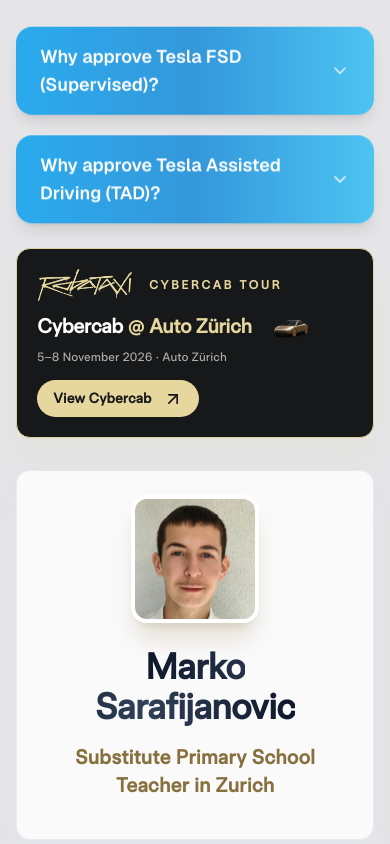
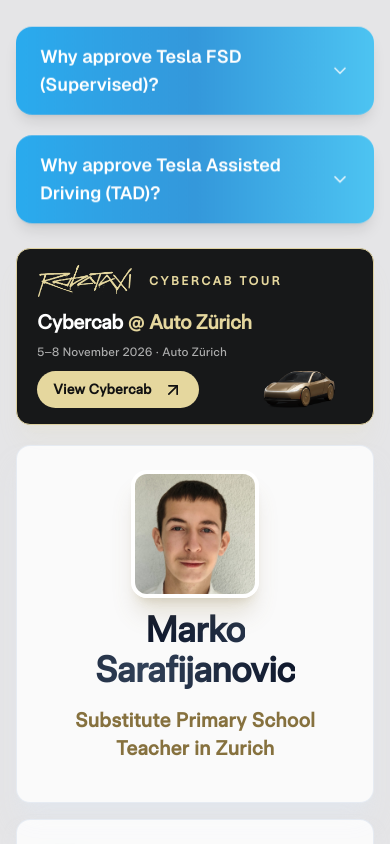
Before and after one commit to markosaraf/Marko_sarafijanovic, a Next.js app: page / in a window 390 px wide. Shown: the top 844 px of the page. Built offline with nearby package versions, Linux system fonts and the light colour scheme.

Commit message:
Refine light Cybercab icon and compact mobile homepage CTA

```diff
--- a/src/components/cybercab/home-gold.tsx
+++ b/src/components/cybercab/home-gold.tsx
@@ -418,15 +418,16 @@ export default function Home() {
               <span aria-label="Robotaxi" role="img" className="mr-2 inline-block h-8 w-24 shrink-0 bg-[#DCA842]" style={{ maskImage: 'url(/cybercab/robotaxi-logo.png)', maskSize: 'contain', maskPosition: 'center', maskRepeat: 'no-repeat', WebkitMaskImage: 'url(/cybercab/robotaxi-logo.png)', WebkitMaskSize: 'contain', WebkitMaskPosition: 'center', WebkitMaskRepeat: 'no-repeat' }} />
               CYBERCAB TOUR
             </span>
-            <h2 className="text-2xl font-semibold tracking-tight sm:text-3xl">Cybercab <span className="text-[#DCA842]">@ Auto Zürich</span><img className="mobile-title-car" src="/cybercab/artwork/CybercabSide.png" alt="" aria-hidden="true" /></h2>
+            <h2 className="text-2xl font-semibold tracking-tight sm:text-3xl">Cybercab <span className="text-[#DCA842]">@ Auto Zürich</span></h2>
             <p className="mt-3 text-sm text-white/65">5–8 November 2026 · Auto Zürich</p>
           </div>
           <img src="/cybercab/artwork/CybercabSide.png" alt="Cybercab render from the Robotaxi app" className="gold-home-car" />
           <style>{`.gold-home-car{width:200px;height:140px;object-fit:contain;flex-shrink:0}@media(max-width:1100px){.gold-home-car{width:150px;height:115px}}@media(max-width:640px){.gold-home-car{width:100%;height:190px}}`}</style>
           <span className="relative flex shrink-0 items-center gap-3 self-start rounded-full bg-[#DCA842] px-5 py-3 font-semibold text-[#111111] sm:self-center">View Cybercab <ArrowUpRight size={20} className="transition-transform group-hover:-translate-y-0.5 group-hover:translate-x-0.5" /></span>
+          <img className="mobile-title-car" src="/cybercab/artwork/CybercabSide.png" alt="" aria-hidden="true" />
         </a>
 
-        <style>{`.mobile-title-car{display:none}@media(max-width:640px){.cybercab-home-link{padding:20px;gap:14px}.cybercab-home-link h2{font-size:20px;line-height:1.35}.cybercab-home-link .mobile-title-car{display:inline-block;width:62px;height:26px;object-fit:contain;vertical-align:middle;margin-left:8px}.cybercab-home-link .gold-home-car,.cybercab-home-link .pale-home-car{display:none}.cybercab-home-link>span:last-child{padding:8px 16px;font-size:14px}.cybercab-home-link p{font-size:12px;margin-top:8px}}`}</style>
+        <style>{`.mobile-title-car{display:none}@media(max-width:640px){.cybercab-home-link{padding:16px 20px;gap:10px;margin-bottom:20px}.cybercab-home-link h2{font-size:20px;line-height:1.35}.cybercab-home-link .mobile-title-car{display:block;position:absolute;right:20px;bottom:9px;width:110px;height:55px;object-fit:contain;margin:0}.cybercab-home-link .gold-home-car,.cybercab-home-link .pale-home-car{display:none}.cybercab-home-link>span{padding:8px 16px;font-size:14px}.cybercab-home-link p{font-size:12px;margin-top:8px}}`}</style>
 
         {/* Hero Section - Bento Grid */}
         <section className="grid grid-cols-1 md:grid-cols-3 gap-4 md:gap-6 mb-8 md:mb-12">
@@ -438,7 +439,7 @@ export default function Home() {
             transition={{ duration: 0.6 }}
             className="md:col-span-2 relative rounded-3xl overflow-hidden bg-white/80 border border-slate-200/80 shadow-xl shadow-slate-200/50 p-6 md:p-10"
           >
-            <div className="flex flex-col md:flex-row items-center md:items-start gap-6 md:gap-10">
+            <div className="flex flex-col md:flex-row items-center md:items-start gap-3 md:gap-10">
               {/* Profile Image */}
               <div className="relative flex-shrink-0">
                 <div className="absolute inset-0 bg-gradient-to-br from-[#E31937] to-[#FF6B6B] rounded-2xl blur-xl opacity-30" />
--- a/src/components/cybercab/home-pale.tsx
+++ b/src/components/cybercab/home-pale.tsx
@@ -436,14 +436,15 @@ export default function Home() {
               <span aria-label="Robotaxi" role="img" className="mr-2 inline-block h-8 w-24 shrink-0 bg-[#e5d79e]" style={{ maskImage: 'url(/cybercab/robotaxi-logo.png)', maskSize: 'contain', maskPosition: 'center', maskRepeat: 'no-repeat', WebkitMaskImage: 'url(/cybercab/robotaxi-logo.png)', WebkitMaskSize: 'contain', WebkitMaskPosition: 'center', WebkitMaskRepeat: 'no-repeat' }} />
               CYBERCAB TOUR
             </span>
-            <h2 className="text-2xl font-semibold tracking-tight sm:text-3xl">Cybercab <span className="text-[#e5d79e]">@ Auto Zürich</span><img className="mobile-title-car" src="/cybercab/artwork/CybercabSide_light.png" alt="" aria-hidden="true" /></h2>
+            <h2 className="text-2xl font-semibold tracking-tight sm:text-3xl">Cybercab <span className="text-[#e5d79e]">@ Auto Zürich</span></h2>
             <p className="mt-3 text-sm text-white/65">5–8 November 2026 · Auto Zürich</p>
           </div>
           <img src="/cybercab/artwork/CybercabSide_light.png" alt="Cybercab render from the Robotaxi app" className="pale-home-car" />
           <span className="relative flex shrink-0 items-center gap-3 self-start rounded-full bg-[#e5d79e] px-5 py-3 font-semibold text-[#111111] sm:self-center">View Cybercab <ArrowUpRight size={20} className="transition-transform group-hover:-translate-y-0.5 group-hover:translate-x-0.5" /></span>
+          <img className="mobile-title-car" src="/cybercab/artwork/CybercabSide_light.png" alt="" aria-hidden="true" />
         </a>
 
-        <style>{`.mobile-title-car{display:none}@media(max-width:640px){.cybercab-home-link{padding:20px;gap:14px}.cybercab-home-link h2{font-size:20px;line-height:1.35}.cybercab-home-link .mobile-title-car{display:inline-block;width:62px;height:26px;object-fit:contain;vertical-align:middle;margin-left:8px}.cybercab-home-link .gold-home-car,.cybercab-home-link .pale-home-car{display:none}.cybercab-home-link>span:last-child{padding:8px 16px;font-size:14px}.cybercab-home-link p{font-size:12px;margin-top:8px}}`}</style>
+        <style>{`.mobile-title-car{display:none}@media(max-width:640px){.cybercab-home-link{padding:16px 20px;gap:10px;margin-bottom:20px}.cybercab-home-link h2{font-size:20px;line-height:1.35}.cybercab-home-link .mobile-title-car{display:block;position:absolute;right:20px;bottom:9px;width:110px;height:55px;object-fit:contain;margin:0}.cybercab-home-link .gold-home-car,.cybercab-home-link .pale-home-car{display:none}.cybercab-home-link>span{padding:8px 16px;font-size:14px}.cybercab-home-link p{font-size:12px;margin-top:8px}}`}</style>
 
         {/* Hero Section - Bento Grid */}
         <section className="grid grid-cols-1 md:grid-cols-3 gap-4 md:gap-6 mb-8 md:mb-12">
@@ -455,7 +456,7 @@ export default function Home() {
             transition={{ duration: 0.6 }}
             className="md:col-span-2 relative rounded-3xl overflow-hidden bg-white/80 border border-slate-200/80 shadow-xl shadow-slate-200/50 p-6 md:p-10"
           >
-            <div className="flex flex-col md:flex-row items-center md:items-start gap-6 md:gap-10">
+            <div className="flex flex-col md:flex-row items-center md:items-start gap-3 md:gap-10">
               {/* Profile Image */}
               <div className="relative flex-shrink-0">
                 <div className="absolute inset-0 bg-gradient-to-br from-[#86713e] to-[#a58e55] rounded-2xl blur-xl opacity-30" />
```
Also changed, not shown: public/cybercab/artwork/cybercab-vehicle-white.svg.
